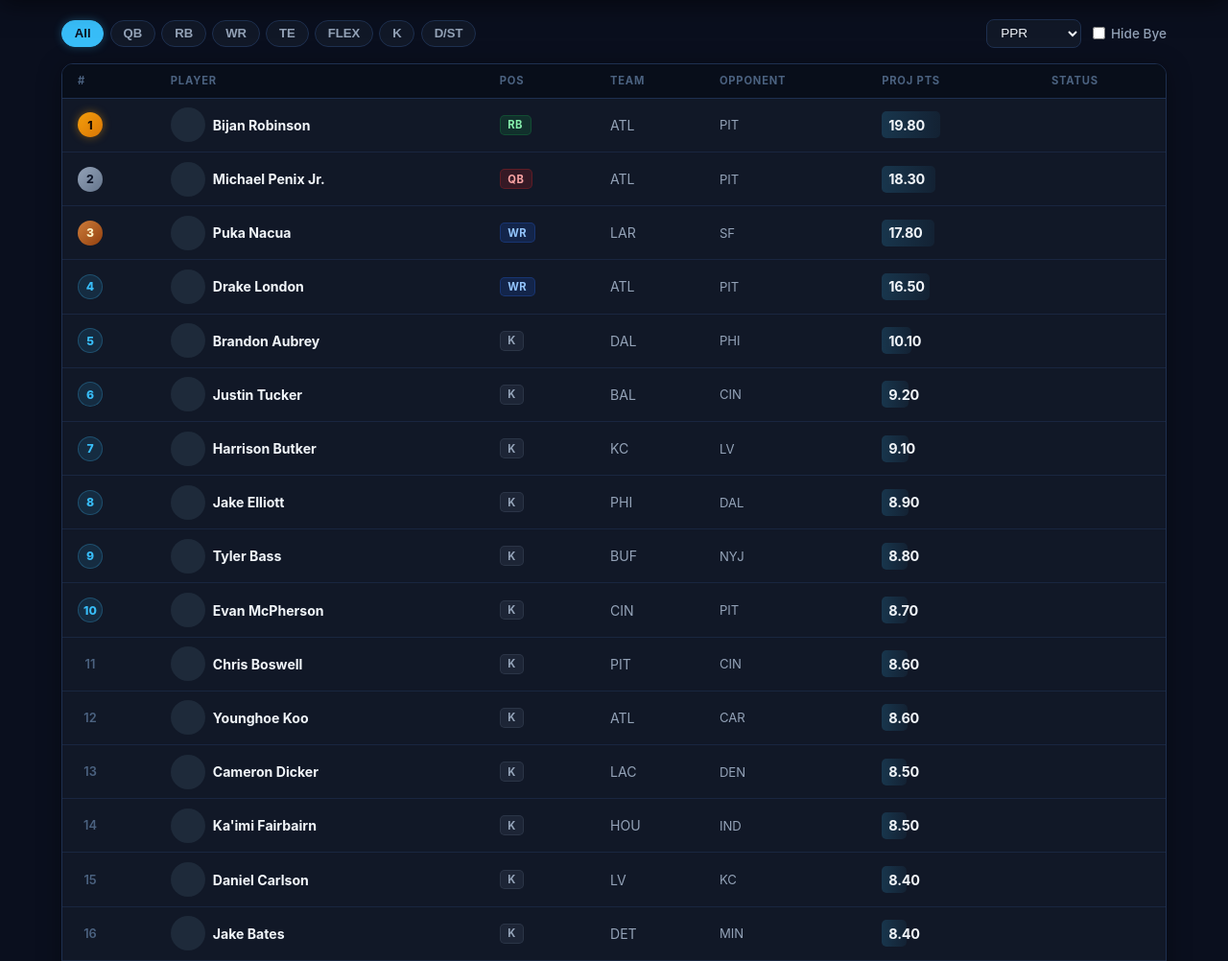
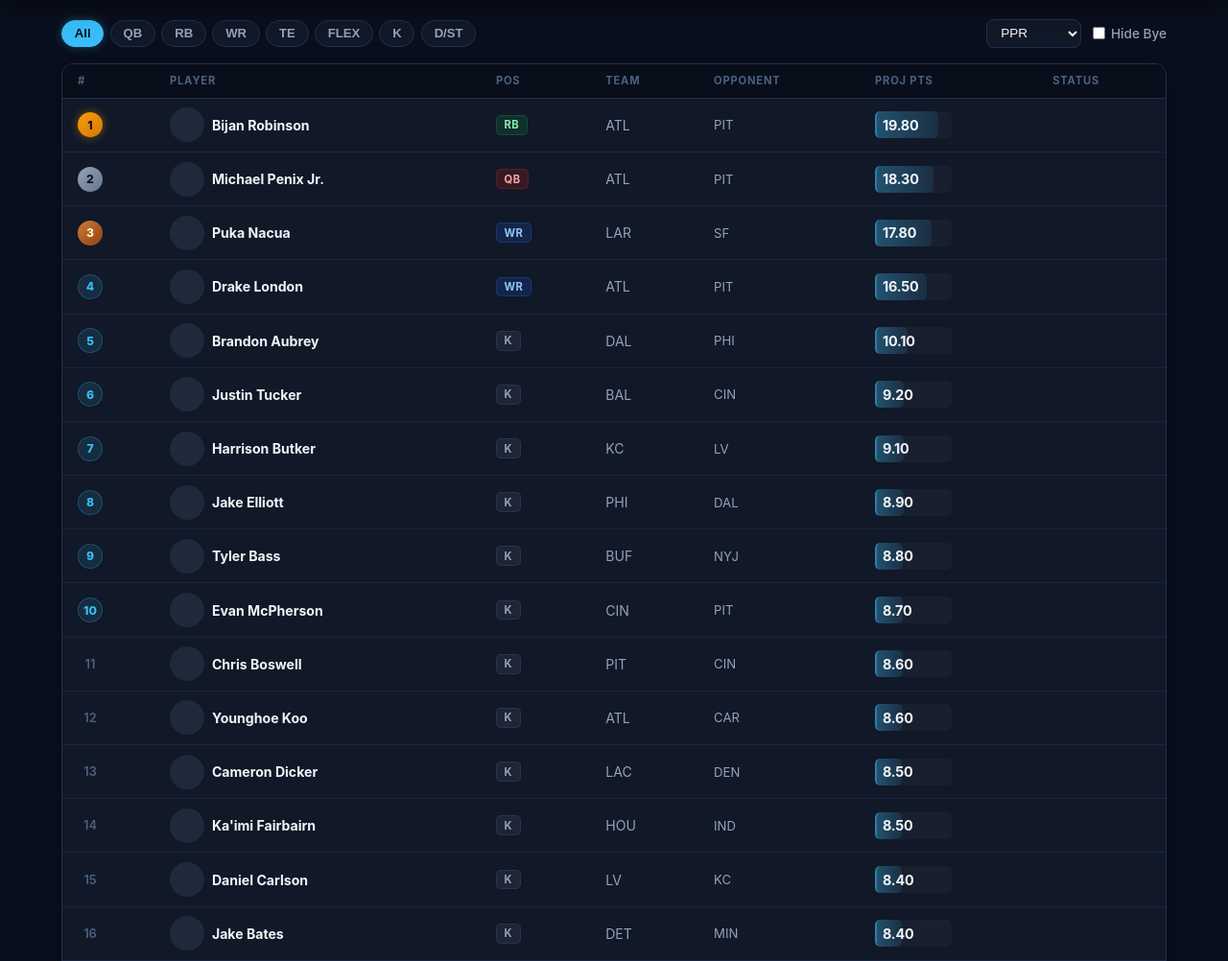
Before and after one commit to PatrickInwood/nfl_projection_engine, a Flask app: page / in a window 1280 px wide. Shown: the part 87-1089 px from the top of the page at 96% size. Run offline with Flask 3, Linux system fonts and the light colour scheme; data that the repository does not hold is empty.

Commit message:
Projected Rank Bar fix

```diff
--- a/static/style.css
+++ b/static/style.css
@@ -246,20 +246,24 @@ tbody td { padding: .6rem 1rem; vertical-align: middle; }
   position: relative;
   display: inline-flex;
   align-items: center;
-  min-width: 74px;
+  min-width: 80px;
   height: 28px;
+  border-radius: 5px;
+  overflow: hidden;
+  background: rgba(255,255,255,.03);
 }
 .pts-bar {
   position: absolute;
   left: 0;
   top: 0;
-  bottom: 0;
+  height: 100%;
   border-radius: 5px;
   background: linear-gradient(90deg,
-    rgba(56,189,248,.18) 0%,
-    rgba(56,189,248,.06) 100%);
+    rgba(56,189,248,.32) 0%,
+    rgba(56,189,248,.10) 100%);
   width: var(--pct, 0%);
-  transition: width .45s cubic-bezier(.4,0,.2,1);
+  transition: width .5s cubic-bezier(.4,0,.2,1);
+  border-left: 2px solid rgba(56,189,248,.55);
 }
 .pts-val {
   position: relative;
@@ -267,7 +271,7 @@ tbody td { padding: .6rem 1rem; vertical-align: middle; }
   color: var(--text);
   font-size: .9rem;
   z-index: 1;
-  padding: 0 .45rem;
+  padding: 0 .5rem;
   letter-spacing: -.2px;
 }
 
```
